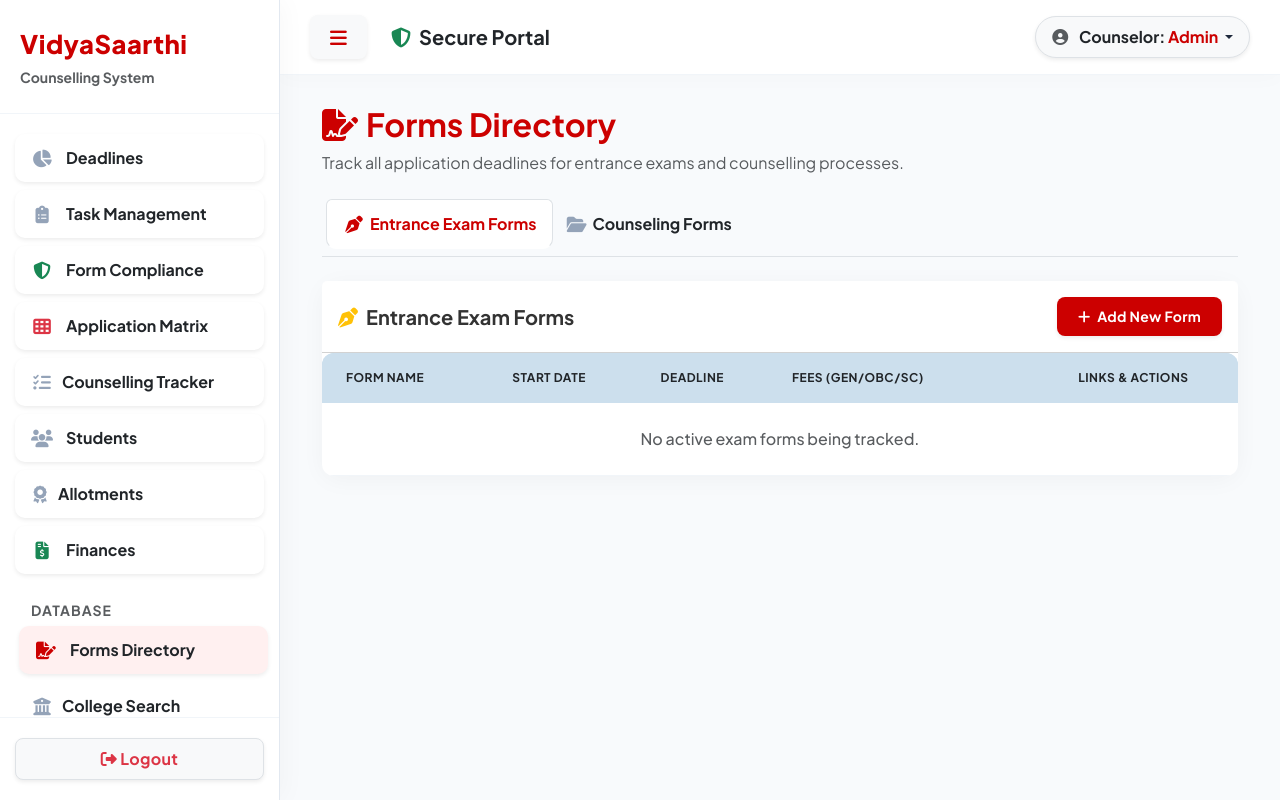
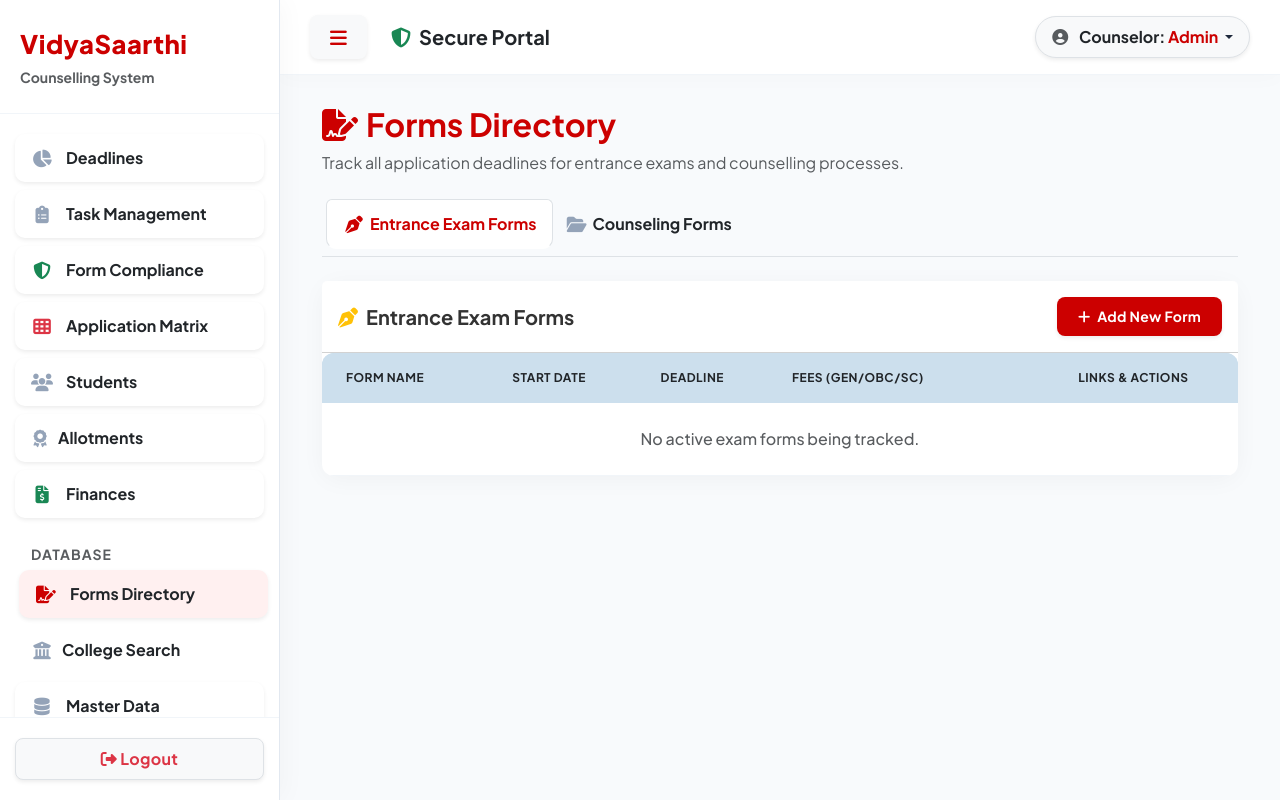
Before and after one commit to vidyaSaarthi/vs_sms, a Flask app: page /admissions in a window 1280 px wide. Run offline with Flask 3, Linux system fonts and the light colour scheme; a user stored in the database is signed in.

Commit message:
10.58 - "moving counselling traker to dashboard"

```diff
--- a/templates/layout.html
+++ b/templates/layout.html
@@ -312,12 +312,6 @@
                         </a>
                     </li>
 
-                    <li class="nav-item">
-                        <a href="{{ url_for('dashboard') }}" class="nav-link nav-link text-dark fw-bold shadow-sm">
-                            <i class="fas fa-tasks me-2"></i>Counselling Tracker
-                        </a>
-                    </li>
-
 
                     <li class="nav-item">
                         <a class="nav-link nav-link text-dark fw-bold shadow-sm {% if '/student' in request.path %}active{% endif %}" href="{{ url_for('student_pipeline') }}">
```
